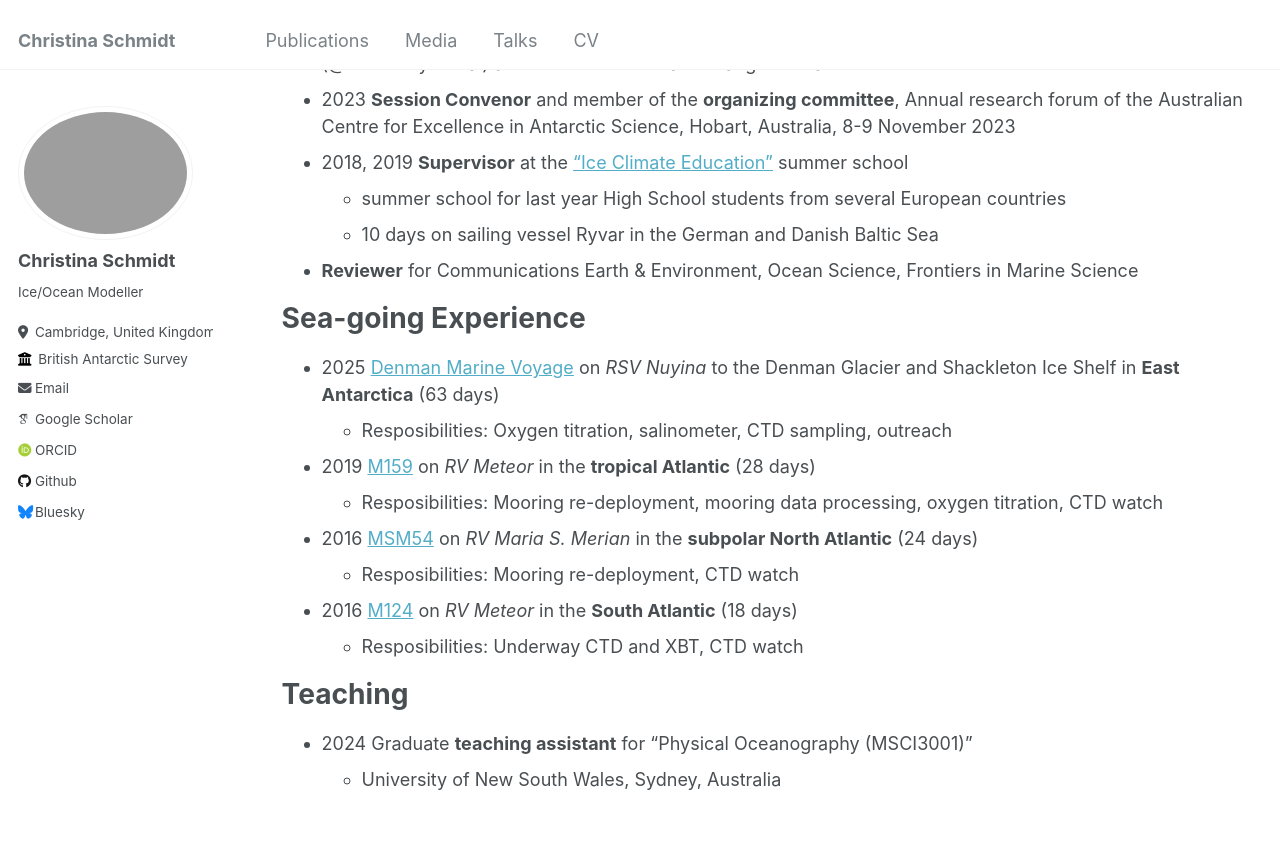
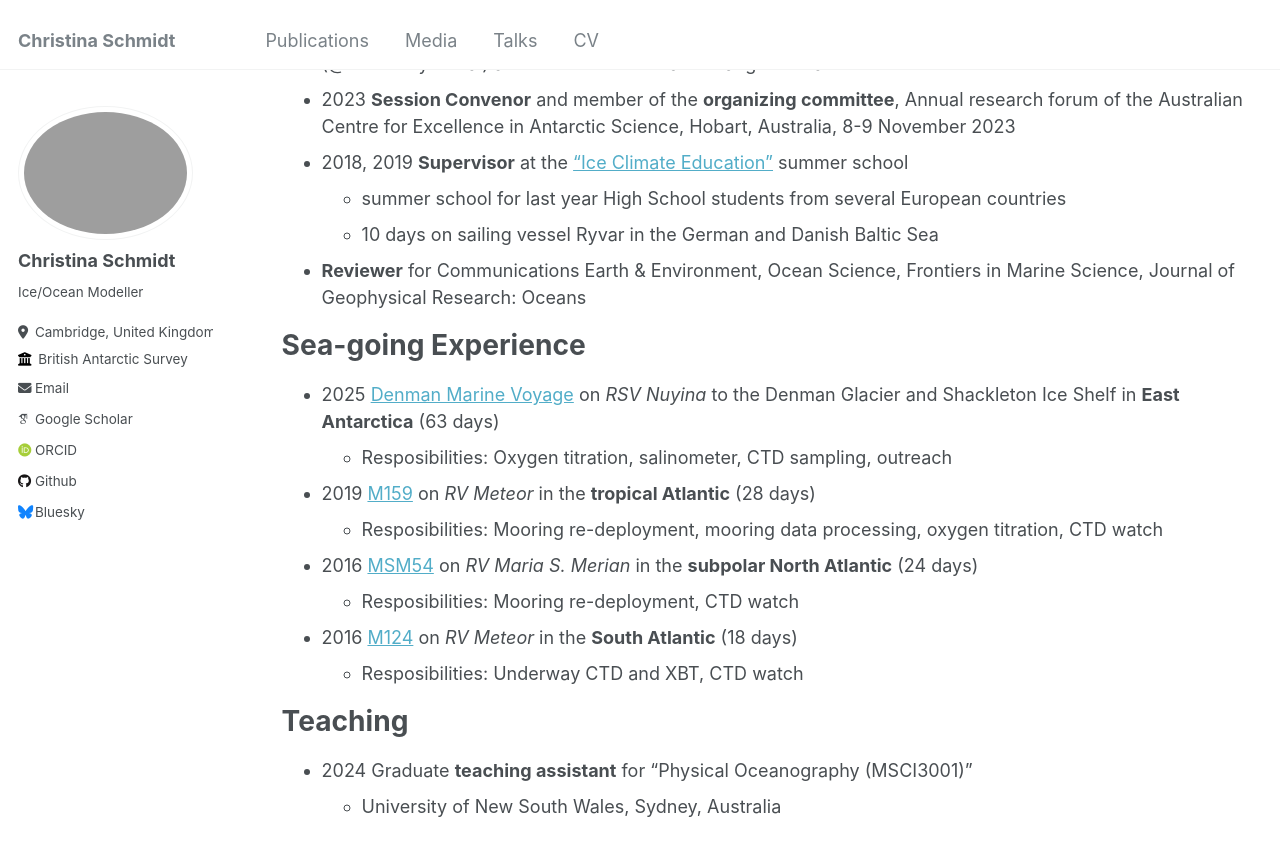
Before and after one commit to schmidt-christina/schmidt-christina.github.io, a Jekyll site: the page built from _pages/cv.md, in a window 1280 px wide and 900 px high, scrolled down 2089 px. Shown: the top 856 px of the window. Built offline with Jekyll 4.4.1, drawn with Linux system fonts in a browser that asks for light colours; some web fonts are replaced.

Commit message:
added Journal of Geophysical Research: Oceans review

```diff
--- a/_pages/cv.md
+++ b/_pages/cv.md
@@ -67,7 +67,7 @@ Engagement, Impact and Leadership
 * 2018, 2019 **Supervisor** at the ["Ice Climate Education"](https://www.arved-fuchs.de/en/archiv/jugendprojekte?view=article&id=1532:ice-das-projekt&catid=166:i-c-e-2022) summer school
   * summer school for last year High School students from several European countries
   * 10 days on sailing vessel Ryvar in the German and Danish Baltic Sea
-* **Reviewer** for Communications Earth & Environment, Ocean Science, Frontiers in Marine Science
+* **Reviewer** for Communications Earth & Environment, Ocean Science, Frontiers in Marine Science, Journal of Geophysical Research: Oceans
 
 
 Sea-going Experience
```
